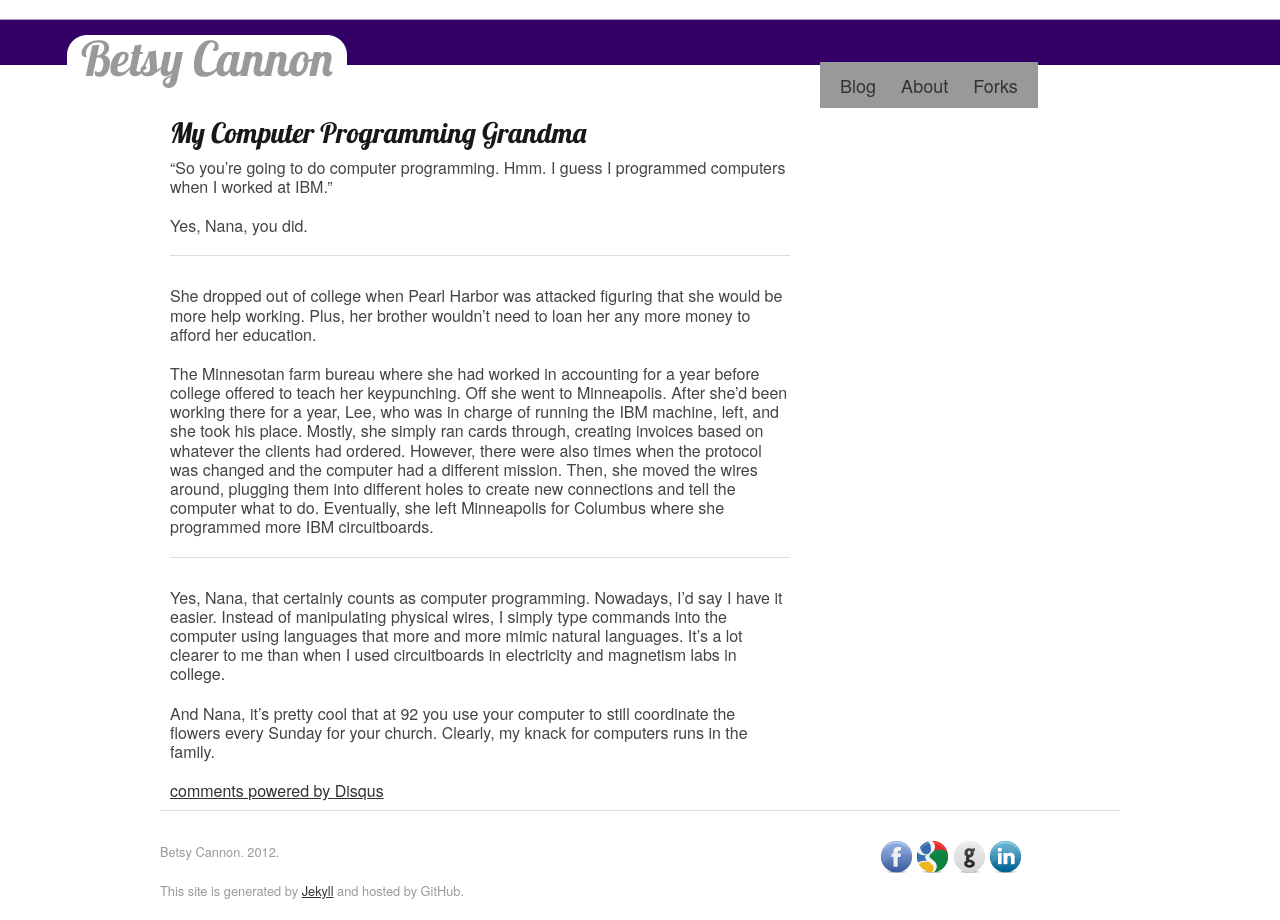
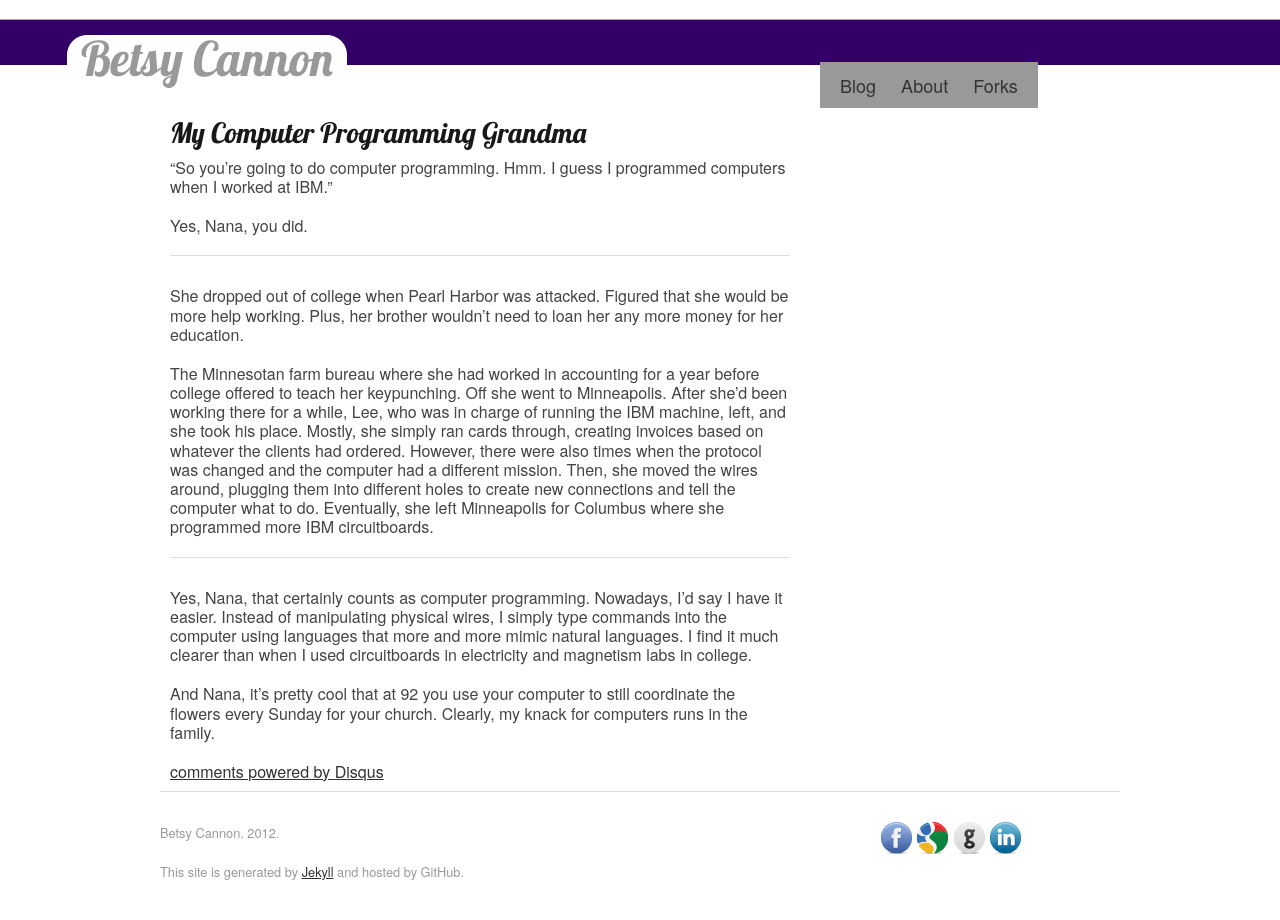
Before and after one commit to forklady42/forklady42.github.com, a Jekyll site: the page built from _posts/2012-09-16-2012-computer-programming-grandma.md, in a window 1280 px wide. Built offline with Jekyll 4.4.1, drawn with Linux system fonts in a browser that asks for light colours; some web fonts are replaced; Markdown is read by kramdown in place of the engine named in the settings; comment, search, counter and statistics services are not loaded.

```diff
--- a/_posts/2012-09-16-2012-computer-programming-grandma.md
+++ b/_posts/2012-09-16-2012-computer-programming-grandma.md
@@ -12,15 +15,15 @@ I programmed computers when I worked at IBM."
 Yes, Nana, you did.
 
 <hr />
-She dropped out of college when Pearl Harbor was attacked
-figuring that she would be more help working. Plus, her
-brother  wouldn't need to loan her any more money to afford
+She dropped out of college when Pearl Harbor was attacked.
+Figured that she would be more help working. Plus, her
+brother  wouldn't need to loan her any more money for
 her education.
 
 The Minnesotan farm bureau where she had worked in accounting
 for a year before college offered to teach her keypunching.
 Off she went to Minneapolis. After she'd been working there
-for a year, Lee, who was in charge of running the IBM machine,
+for a while, Lee, who was in charge of running the IBM machine,
 left, and she took his place. Mostly, she simply ran cards
 through, creating invoices based on whatever the clients had
 ordered. However, there were also times when the protocol was
@@ -34,7 +37,7 @@ IBM circuitboards.
 Yes, Nana, that certainly counts as computer programming. Nowadays,
 I'd say I have it easier. Instead of manipulating physical wires,
 I simply type commands into the computer using languages that more
-and more mimic natural languages. It's a lot clearer to me than when
+and more mimic natural languages. I find it much clearer than when
 I used circuitboards in electricity and magnetism labs in college.
 
 And Nana, it's pretty cool that at 92 you use your computer to
```
Also changed, not shown: other parts of _posts/2012-09-16-2012-computer-programming-grandma.md (+4 -1 lines).
